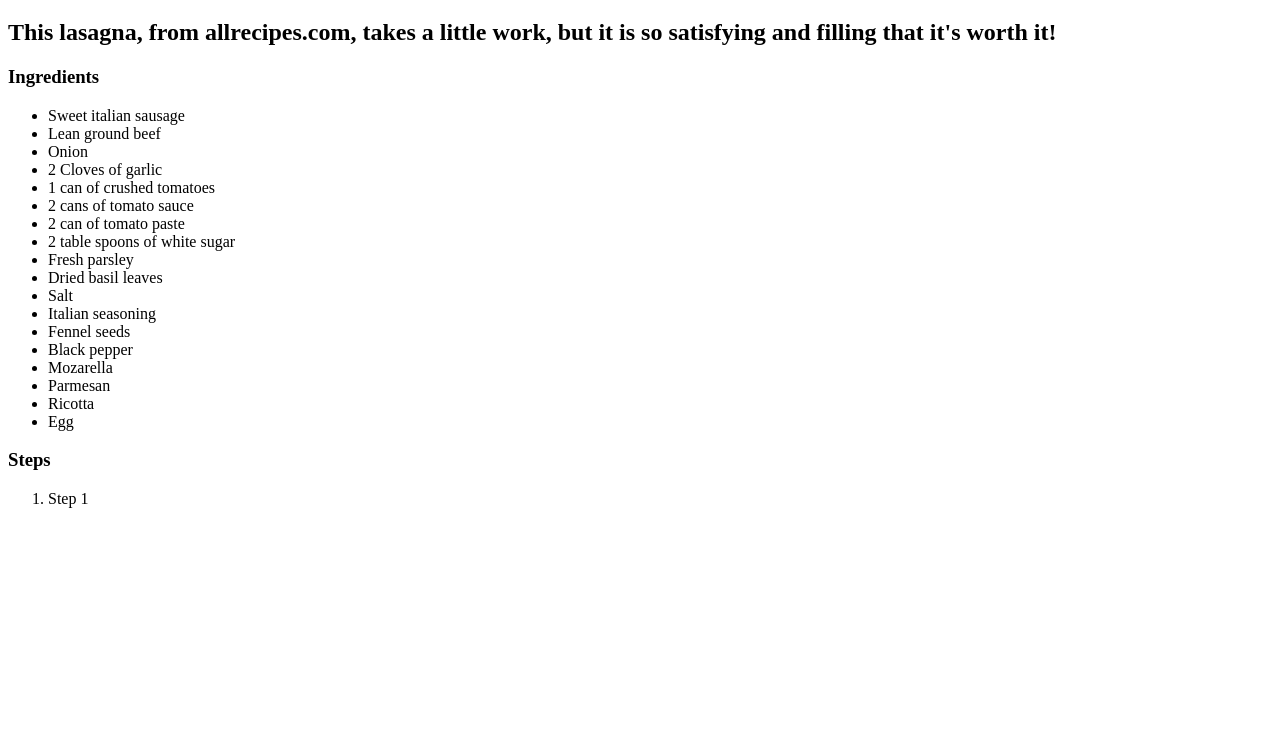
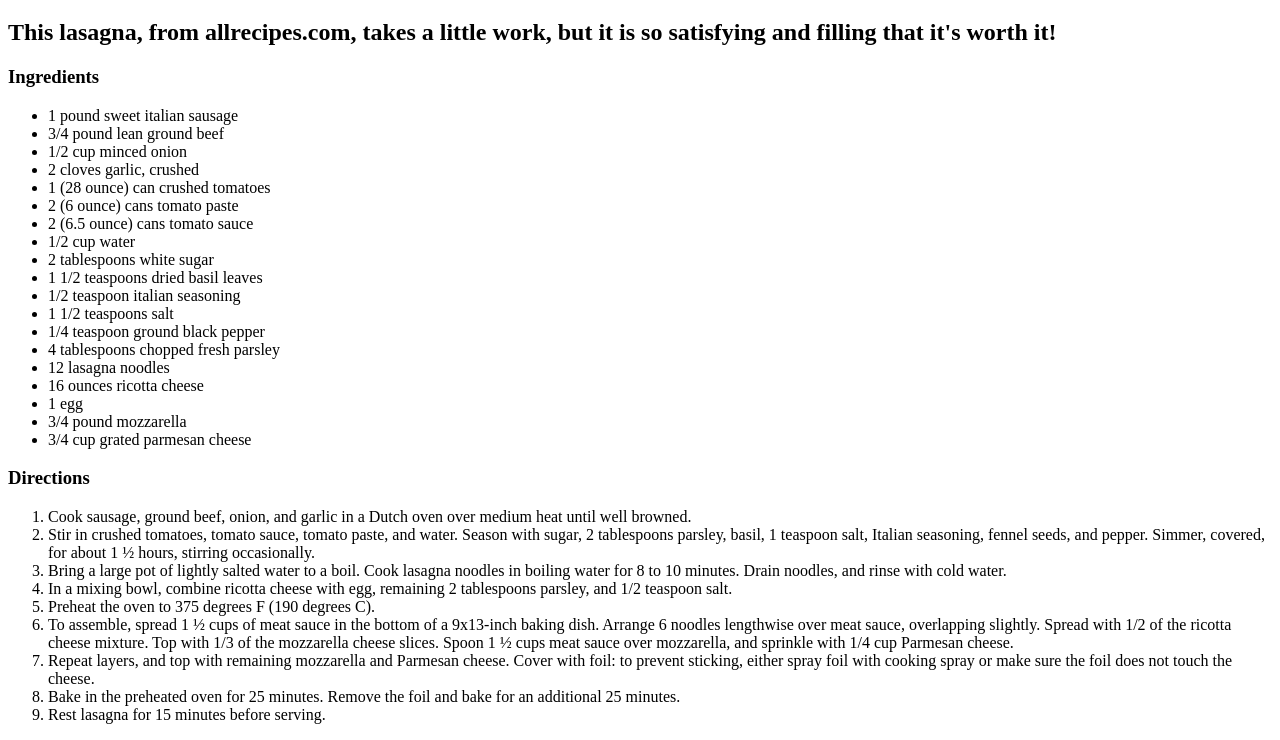
Before and after one commit to iliyasahad/odin-recipes, a plain HTML site: page recipes/lasagna.html in a window 1280 px wide. Shown: the part 61-801 px from the top of the page. Drawn offline with Linux system fonts and the light colour scheme.

Commit message:
Added measurements to ingredients list. Added directions for recipe

```diff
--- a/recipes/lasagna.html
+++ b/recipes/lasagna.html
@@ -10,28 +10,61 @@
     <h2>This lasagna, from allrecipes.com, takes a little work, but it is so satisfying and filling that it's worth it!</h2>
     <h3>Ingredients</h3>
     <ul>
-        <li>Sweet italian sausage</li>
-        <li>Lean ground beef</li>
-        <li>Onion</li>
-        <li>2 Cloves of garlic</li>
-        <li>1 can of crushed tomatoes</li>
-        <li>2 cans of tomato sauce</li>
-        <li>2 can of tomato paste</li>
-        <li>2 table spoons of white sugar</li>
-        <li>Fresh parsley</li>
-        <li>Dried basil leaves</li>
-        <li>Salt</li>
-        <li>Italian seasoning</li>
-        <li>Fennel seeds</li>
-        <li>Black pepper</li>
-        <li>Mozarella</li>
-        <li>Parmesan</li>
-        <li>Ricotta</li>
-        <li>Egg</li>
+        <li>1 pound sweet italian sausage</li>
+        <li>3/4 pound lean ground beef</li>
+        <li>1/2 cup minced onion</li>
+        <li>2 cloves garlic, crushed</li>
+        <li>1 (28 ounce) can crushed tomatoes</li>
+        <li>2 (6 ounce) cans tomato paste</li>
+        <li>2 (6.5 ounce) cans tomato sauce</li>
+        <li>1/2 cup water</li>
+        <li>2 tablespoons white sugar</li>
+        <li>1 1/2 teaspoons dried basil leaves</li>
+        <li>1/2 teaspoon italian seasoning</li>
+        <li>1 1/2 teaspoons salt</li>
+        <li>1/4 teaspoon ground black pepper</li>
+        <li>4 tablespoons chopped fresh parsley</li>
+        <li>12 lasagna noodles</li>
+        <li>16 ounces ricotta cheese</li>
+        <li>1 egg</li>
+        <li>3/4 pound mozzarella</li>
+        <li>3/4 cup grated parmesan cheese</li>
     </ul>
-    <h3>Steps</h3>
+    <h3>Directions</h3>
     <ol>
-        <li>Step 1</li>
+        <li>
+            Cook sausage, ground beef, onion, and garlic in a Dutch oven over medium heat until well browned.
+        </li>
+        <li>
+            Stir in crushed tomatoes, tomato sauce, tomato paste, and water. Season with sugar, 2 tablespoons parsley,
+            basil, 1 teaspoon salt, Italian seasoning, fennel seeds, and pepper. Simmer, covered, for about 1 ½ hours,
+            stirring occasionally.
+        </li>
+        <li>
+            Bring a large pot of lightly salted water to a boil. Cook lasagna noodles in boiling water for 8 to 10 minutes.
+            Drain noodles, and rinse with cold water.
+        </li>
+        <li>
+            In a mixing bowl, combine ricotta cheese with egg, remaining 2 tablespoons parsley, and 1/2 teaspoon salt.
+        </li>
+        <li>
+            Preheat the oven to 375 degrees F (190 degrees C).
+        </li>
+        <li>
+            To assemble, spread 1 ½ cups of meat sauce in the bottom of a 9x13-inch baking dish. Arrange 6 noodles lengthwise over meat sauce,
+            overlapping slightly. Spread with 1/2 of the ricotta cheese mixture. Top with 1/3 of the mozzarella cheese slices.
+            Spoon 1 ½ cups meat sauce over mozzarella, and sprinkle with 1/4 cup Parmesan cheese.
+        </li>
+        <li>
+            Repeat layers, and top with remaining mozzarella and Parmesan cheese. Cover with foil: to prevent sticking,
+            either spray foil with cooking spray or make sure the foil does not touch the cheese.
+        </li>
+        <li>
+            Bake in the preheated oven for 25 minutes. Remove the foil and bake for an additional 25 minutes.
+        </li>
+        <li>
+            Rest lasagna for 15 minutes before serving.
+        </li>
     </ol>
 </body>
 </html>
```
